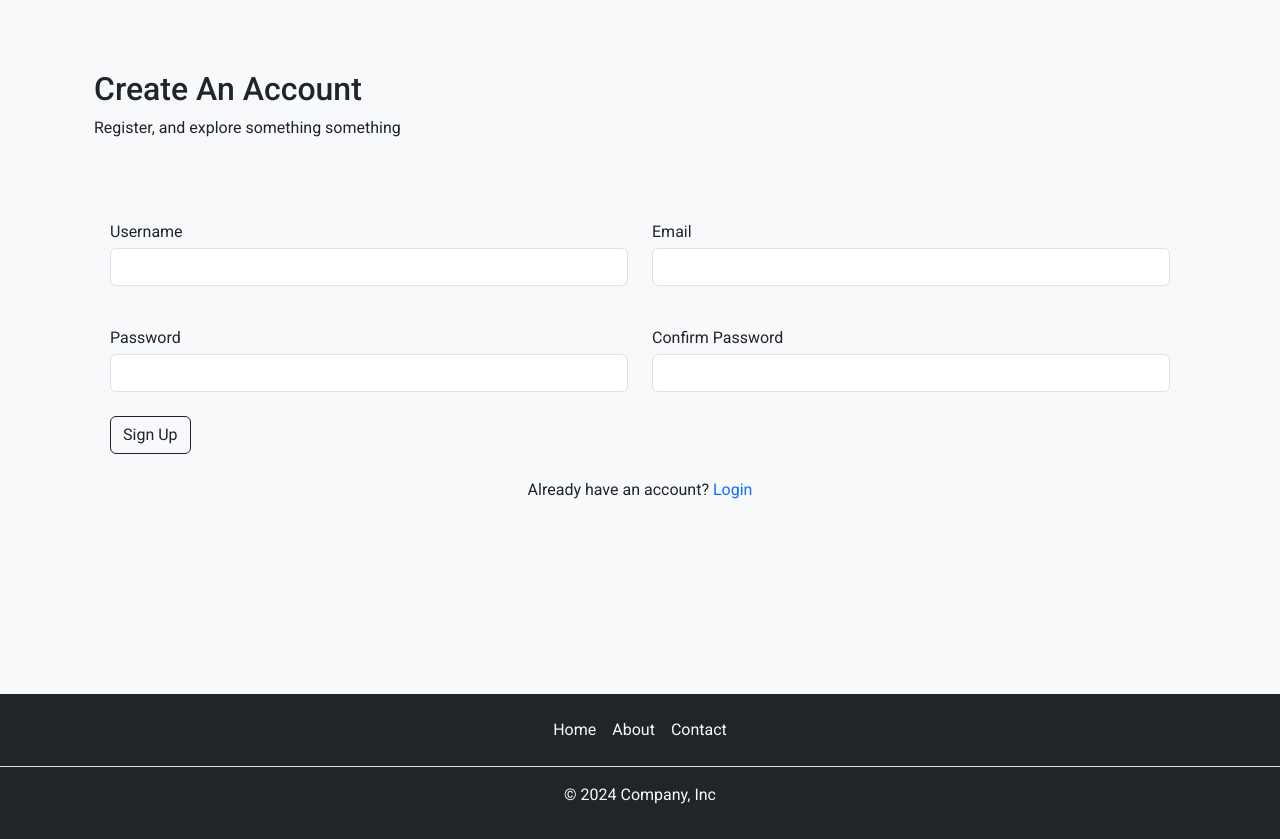
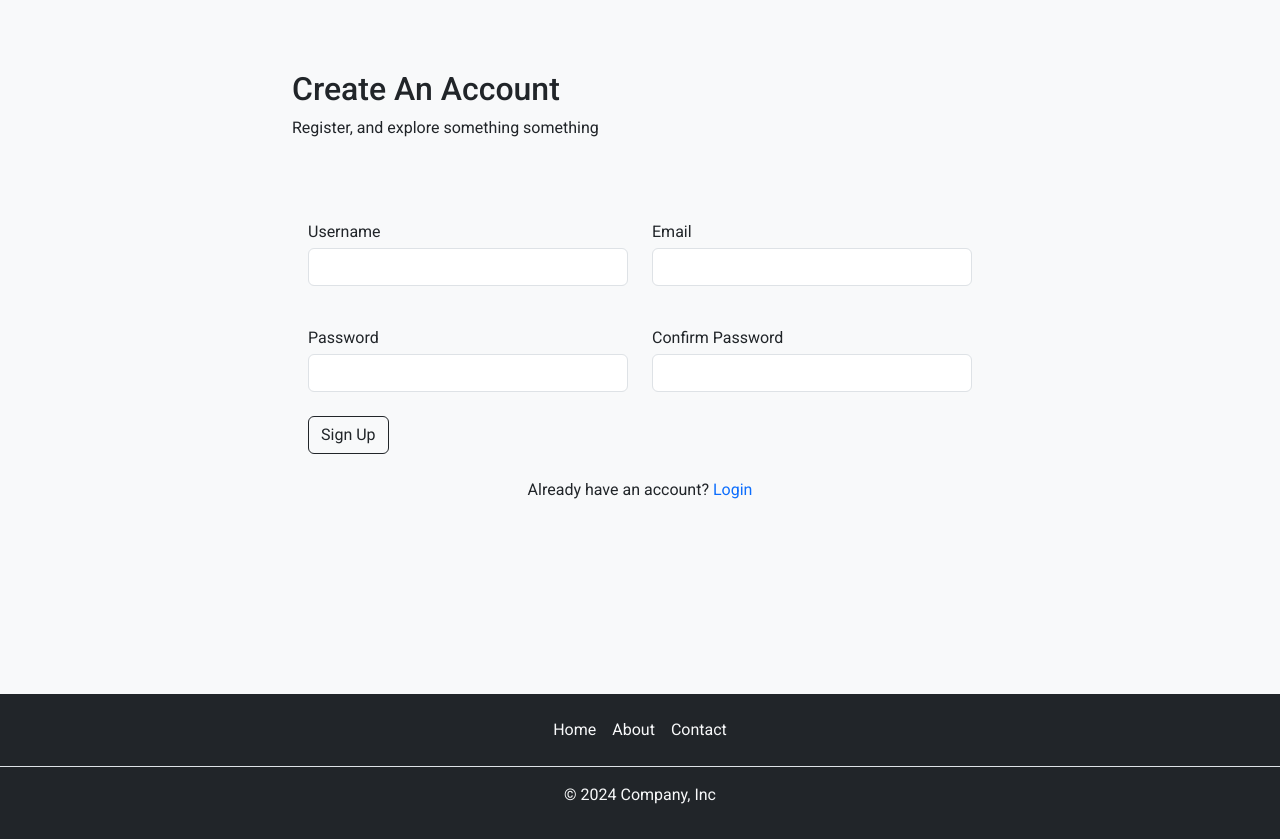
Before and after one commit to raed-nimer/CI-django-tech-blog, a Django app: page /accounts/register/ in a window 1280 px wide. Shown: the part 56-895 px from the top of the page. Run offline with Django 5.2, Linux system fonts and the light colour scheme.

Commit message:
Improve design on register page

```diff
--- a/blogsApp/accounts/templates/accounts/register.html
+++ b/blogsApp/accounts/templates/accounts/register.html
@@ -1,6 +1,7 @@
 {% extends 'layout.html' %}
 {% block content %}
-<div class="container mt-4" style="min-height: 75vh">
+<div class="container" style="min-height: 75vh">
+    <div class="container mt-4" style="max-width: 720px;">
         <div style="margin-top: 70px;">
             <div style="">
                 <h2 class="mt-4">Create An Account</h2>
@@ -33,4 +34,5 @@
             </div>
         </div>
     </div>
+</div>
 {% endblock %}
```
Lines whose indentation alone changed are shown as unchanged.
